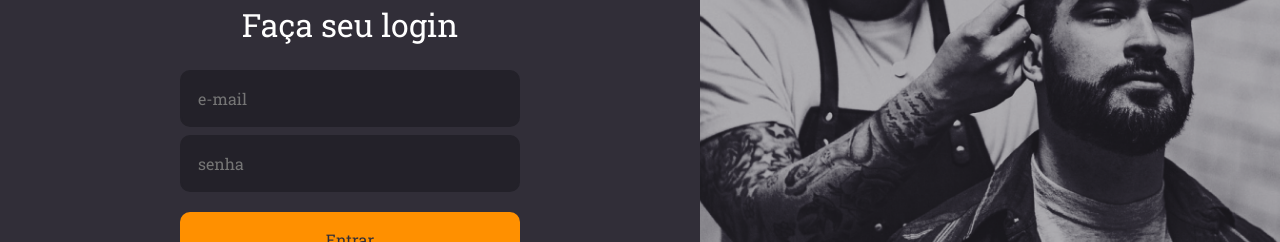
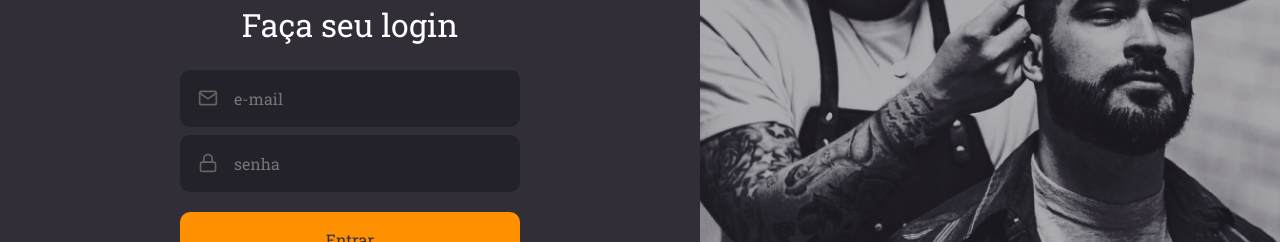
Before and after one commit to victorhermes/reactTypeAdvanced, a React (Create React App) app: page / in a window 1280 px wide. Shown: the part 287-529 px from the top of the page. Built offline with nearby package versions, Linux system fonts and the light colour scheme.

Commit message:
componente isolado

```diff
--- /dev/null
+++ b/src/components/Button/index.tsx
@@ -0,0 +1,12 @@
+import React, { ButtonHTMLAttributes } from 'react'
+import { Container } from './styles';
+
+type ButtonProps = ButtonHTMLAttributes<HTMLButtonElement>;
+
+const Button: React.FC<ButtonProps> = ({ children, ...rest }) => (
+    <Container type="button" {...rest}>
+        {children}
+    </Container>
+)
+
+export default Button;
--- /dev/null
+++ b/src/components/Button/styles.ts
@@ -0,0 +1,13 @@
+import styled from 'styled-components';
+
+export const Container = styled.button`
+    background: #ff9000;
+    color: #312e38;
+    border-radius: 10px;
+    border: 0;
+    height: 56px;
+    padding: 0 16px;
+    width: 100%;
+    font-weight: 500;
+    margin-top: 20px;
+`;
--- /dev/null
+++ b/src/components/Input/index.tsx
@@ -0,0 +1,17 @@
+import React, { InputHTMLAttributes } from 'react'
+import { IconBaseProps } from 'react-icons'
+import { Container } from './styles';
+
+interface InputProps extends InputHTMLAttributes<HTMLInputElement> {
+    name: string;
+    icon?: React.ComponentType<IconBaseProps>;
+}
+
+const Input: React.FC<InputProps> = ({ icon: Icon, ...rest }) => (
+    <Container>
+        {Icon && <Icon size={20} />}
+        <input {...rest} />
+    </Container>
+);
+
+export default Input;
--- /dev/null
+++ b/src/components/Input/styles.ts
@@ -0,0 +1,27 @@
+import styled from 'styled-components';
+
+export const Container = styled.div`
+    background: #232129;
+    border-radius: 10px;
+    border: 2px solid #232129;
+    padding: 16px;
+    width: 100%;
+    color: #666360;
+    display: flex;
+    align-items: center;
+
+    & + div {
+            margin-top: 8px;
+        }
+
+    input {
+        flex: 1;
+        border: 0;
+        background: transparent;
+        color: #fff;
+    }
+
+    > svg {
+       margin-right: 16px;
+    }
+`;
--- a/src/pages/SignIn/index.tsx
+++ b/src/pages/SignIn/index.tsx
@@ -1,7 +1,9 @@
 import React from 'react';
 import logoImg from '../../assets/logo.svg';
-import { FiLogIn } from 'react-icons/fi'
+import { FiLogIn, FiMail, FiLock } from 'react-icons/fi'
 import { Container, Content, Background } from './styles';
+import Input from '../../components/Input';
+import Button from '../../components/Button';
 
 const SignIn: React.FC = () => (
     <Container>
@@ -11,11 +13,11 @@
             <form>
                 <h1>Faça seu login</h1>
 
-                <input placeholder="e-mail" />
+                <Input name="email" icon={FiMail} placeholder="e-mail" />
 
-                <input type="password" placeholder="senha" />
+                <Input name="password" icon={FiLock} type="password" placeholder="senha" />
 
-                <button type="submit">Entrar</button>
+                <Button type="submit">Entrar</Button>
 
                 <a href="/forgot">Esqueci minha senha</a>
             </form>
--- a/src/pages/SignIn/styles.ts
+++ b/src/pages/SignIn/styles.ts
@@ -22,30 +22,6 @@
 
         h1 {
             margin-bottom: 24px;
-        }
-
-        input {
-            background: #232129;
-            border-radius: 10px;
-            border: 2px solid #232129;
-            padding: 16px;
-            width: 100%;
-
-            & + input {
-                margin-top: 8px;
-            }
-        }
-
-        button {
-            background: #ff9000;
-            color: #312e38;
-            border-radius: 10px;
-            border: 0;
-            height: 56px;
-            padding: 0 16px;
-            width: 100%;
-            font-weight: 500;
-            margin-top: 20px;
         }
 
         a {
```
